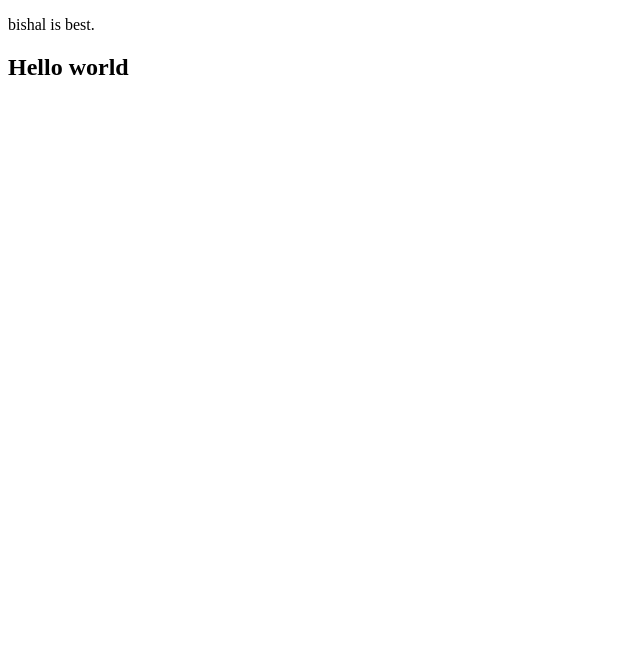
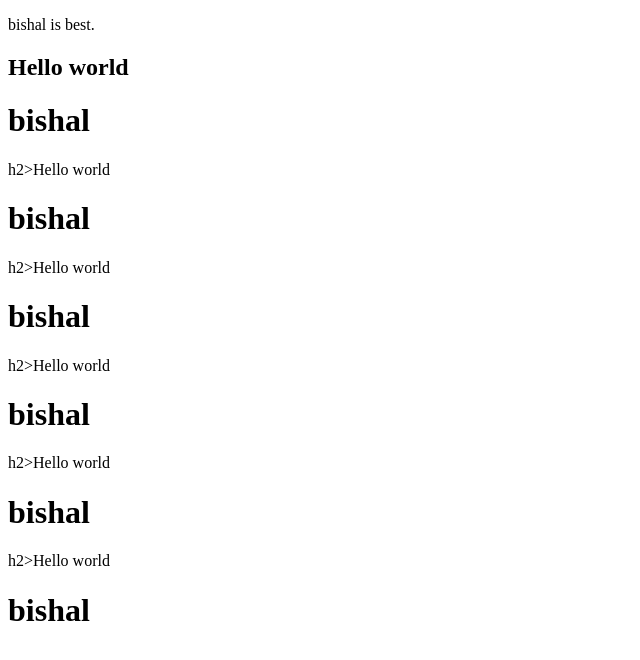
Before and after one commit to Bishalkl/HTMLANDCSS, a plain HTML site: page Htmlblockasdf.html in a window 1280 px wide. Shown: the whole page, without its empty margins (0-640 px from the left). Drawn offline with Linux system fonts and the light colour scheme.

Commit message:
Update Htmlblockasdf.html
update it

```diff
--- a/Htmlblockasdf.html
+++ b/Htmlblockasdf.html
@@ -8,5 +8,16 @@
 <body>
     <p>bishal is best.</p>
     <h2>Hello world</h2>
+    <h1>bishal</h1>
+    h2>Hello world</h2>
+    <h1>bishal</h1>
+    h2>Hello world</h2>
+    <h1>bishal</h1>
+    h2>Hello world</h2>
+    <h1>bishal</h1>
+    h2>Hello world</h2>
+    <h1>bishal</h1>
+    h2>Hello world</h2>
+    <h1>bishal</h1>
 </body>
 </html>
```
